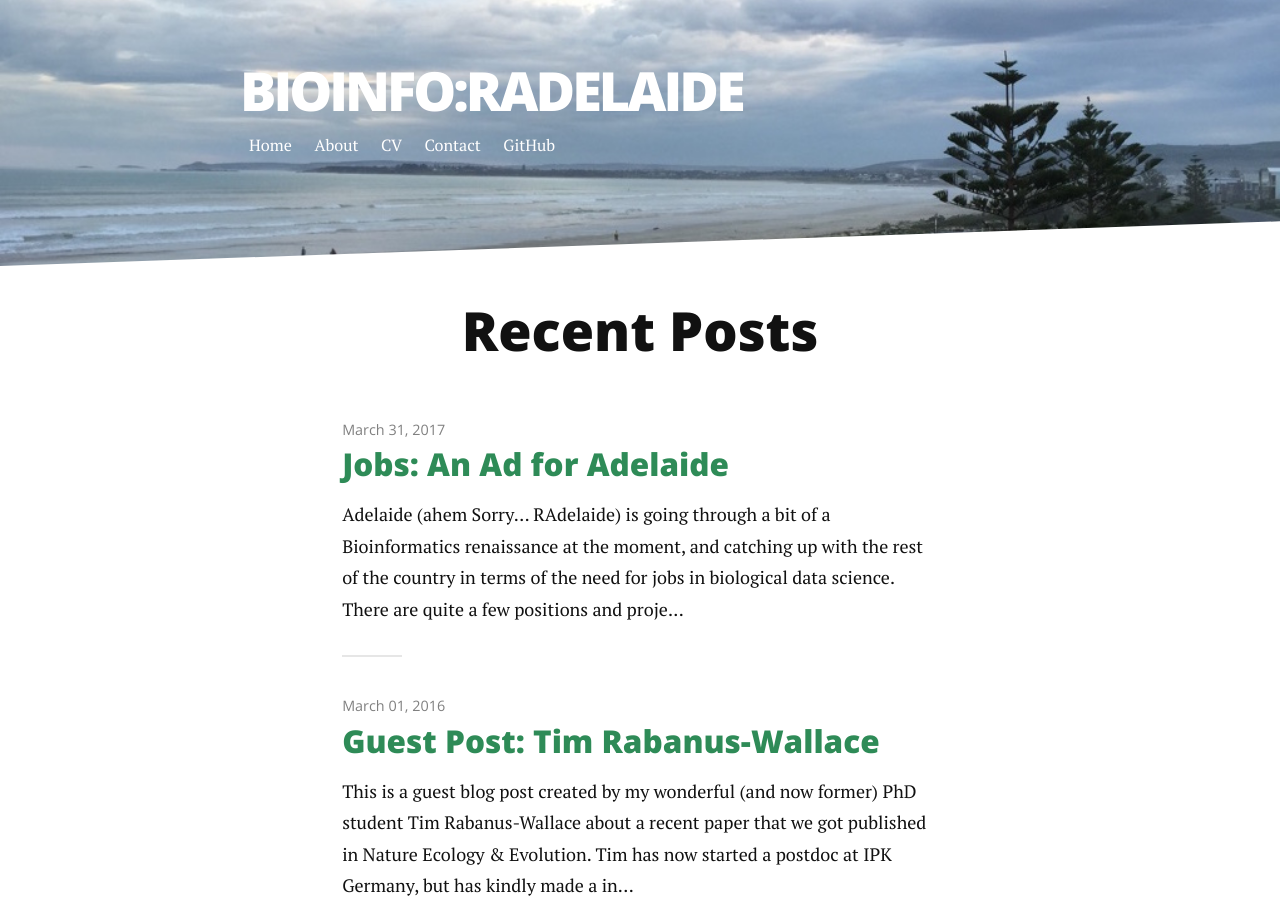
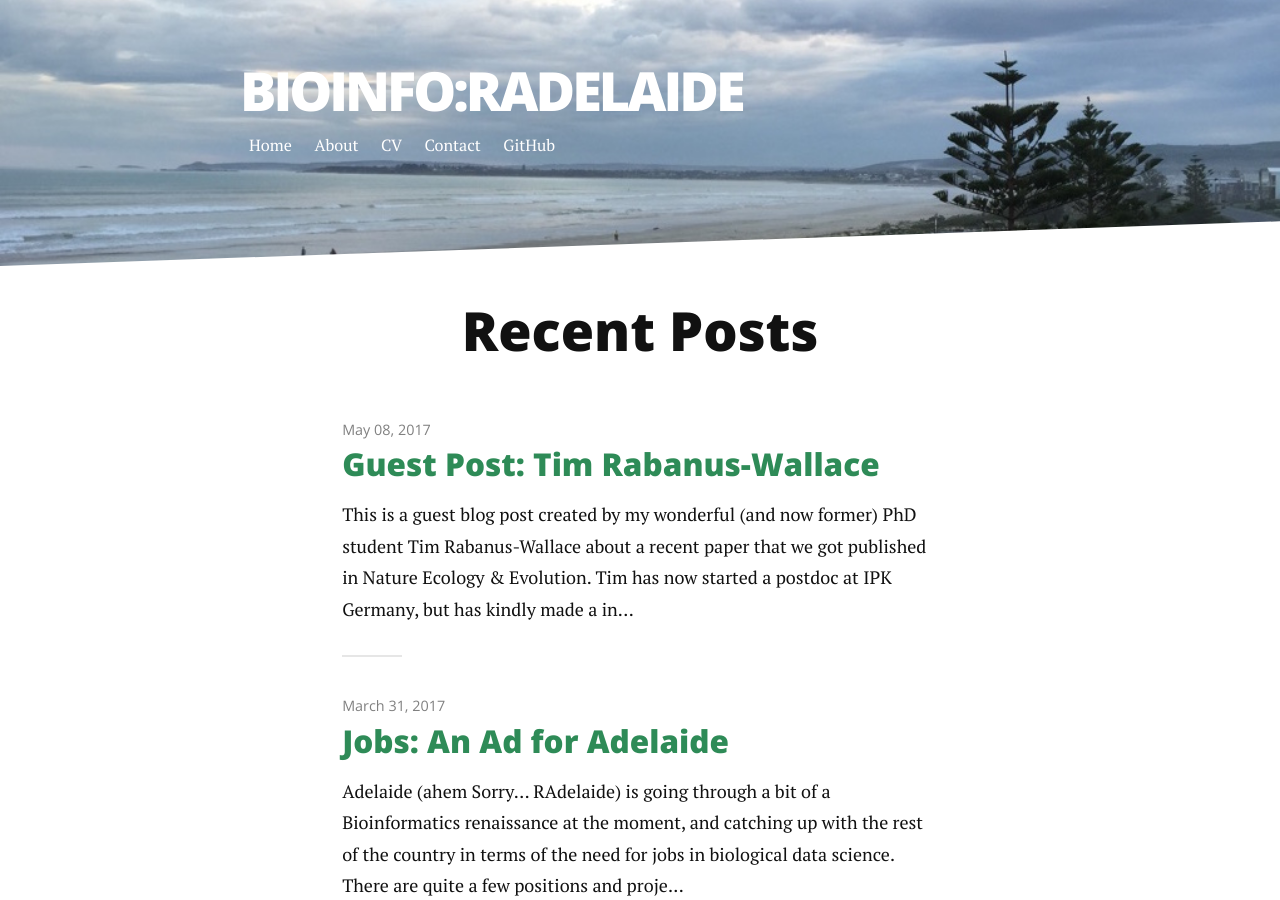
Before and after one commit to jimmybgammyknee/jimmybgammyknee.github.io, a Jekyll site: the page built from index.html, in a window 1280 px wide and 900 px high. Built offline with Jekyll 4.4.1, drawn with Linux system fonts in a browser that asks for light colours; nearby versions of some CDN libraries; the list of posts is cut into pages by our own code.

Commit message:
Change date

```diff
--- a/_posts/2017-05-04-tim-guest-post.markdown
+++ b/_posts/2017-05-04-tim-guest-post.markdown
@@ -1,7 +1,7 @@
 ---
 layout: post
 title: "Guest Post: Tim Rabanus-Wallace"
-date:   2016-03-01
+date:   2017-05-08
 ---
 
 *This is a guest blog post created by my wonderful (and now former) PhD student Tim Rabanus-Wallace about a recent paper that we got published in Nature Ecology & Evolution. Tim has now started a postdoc at [IPK Germany](http://www.ipk-gatersleben.de/en/), but has kindly made a informal piece for me on how the paper came about. Thanks again Tim!*
```
